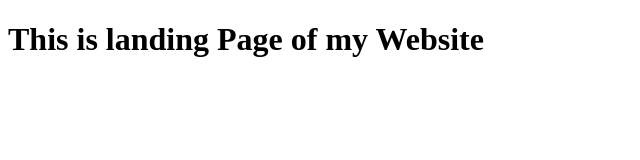
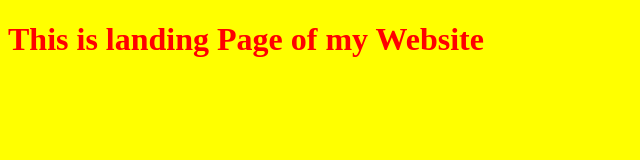
Before and after one commit to RanaZainPNY/GithubCollab, a plain HTML site: page index.html in a window 1280 px wide. Shown: the whole page, without its empty margins (0-640 px from the left). Drawn offline with Linux system fonts and the light colour scheme.

Commit message:
added css file

```diff
--- a/index.html
+++ b/index.html
@@ -4,6 +4,7 @@
     <meta charset="UTF-8" />
     <meta name="viewport" content="width=device-width, initial-scale=1.0" />
     <title>Document</title>
+    <link rel="stylesheet" href="style.css">
   </head>
   <body>
     <h1>This is landing Page of my Website</h1>
--- /dev/null
+++ b/style.css
@@ -0,0 +1,4 @@
+body {
+  background-color: yellow;
+  color: red;
+}
```
